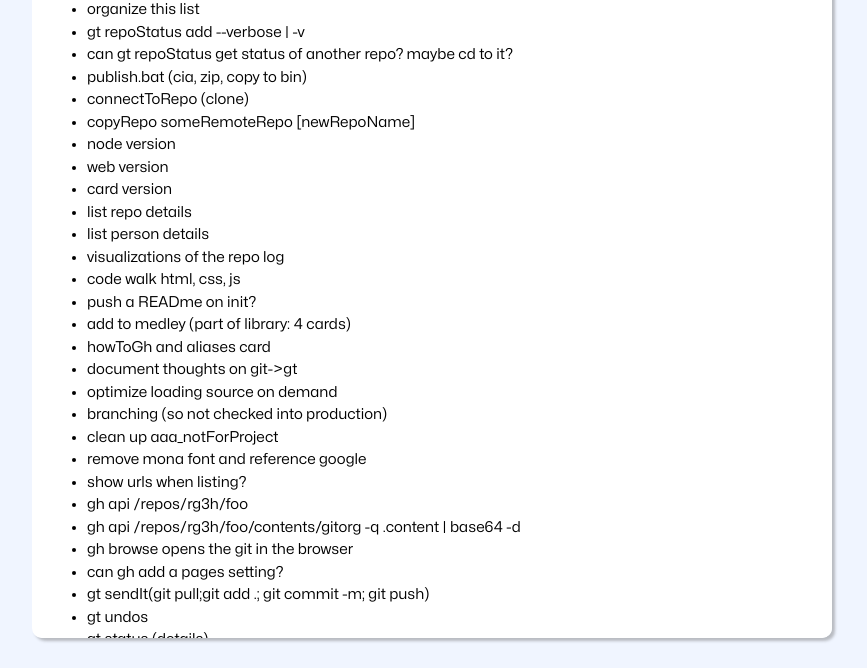
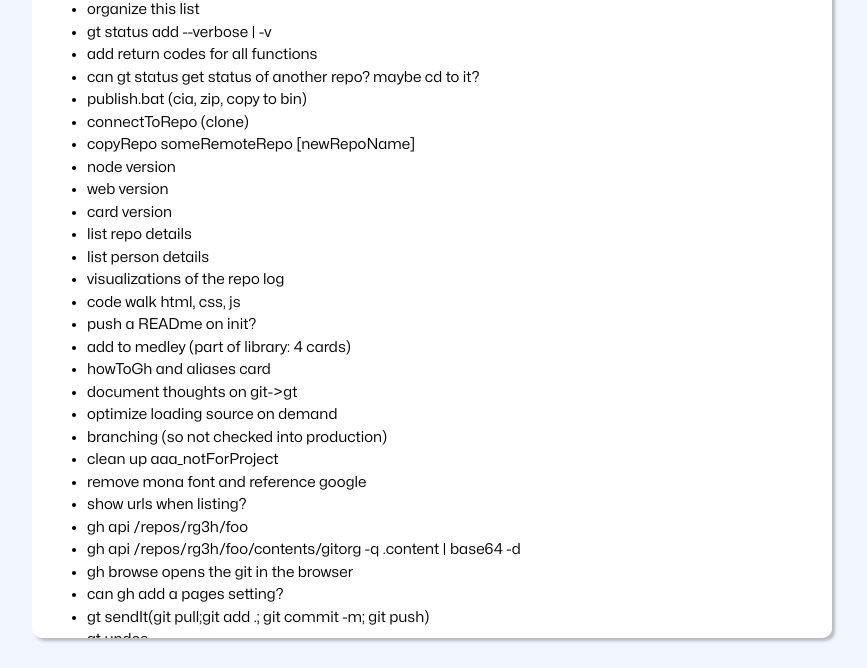
Before and after one commit to rg3h/gt, a plain HTML site: page public/todo.html in a window 1280 px wide. Shown: the part 132-800 px from the top of the page, without its empty margins (208-1075 px from the left). Drawn offline with Linux system fonts and the light colour scheme.

Commit message:
updated documentation that gtRepoStatus moved to gtStatus

```diff
--- a/public/todo.html
+++ b/public/todo.html
@@ -53,8 +53,9 @@
 
   <ul>
     <li>organize this list</li>
-    <li>gt repoStatus add --verbose | -v</li>
-    <li>can gt repoStatus get status of another repo? maybe cd to it?</li>
+    <li>gt status add --verbose | -v</li>
+    <li>add return codes for all functions</li>
+    <li>can gt status get status of another repo? maybe cd to it?</li>
     <li>publish.bat (cia, zip, copy to bin)</li>
     <li>connectToRepo  (clone)</li>
     <li>copyRepo someRemoteRepo [newRepoName]</li>
```
Also changed, not shown: public/index.html (+4 -4 lines), README.md, public/assets/images/gtRepoStatusHelpScreenshot.jpg (deleted), public/assets/images/gtStatusHelpScreenshot.jpg (added).
